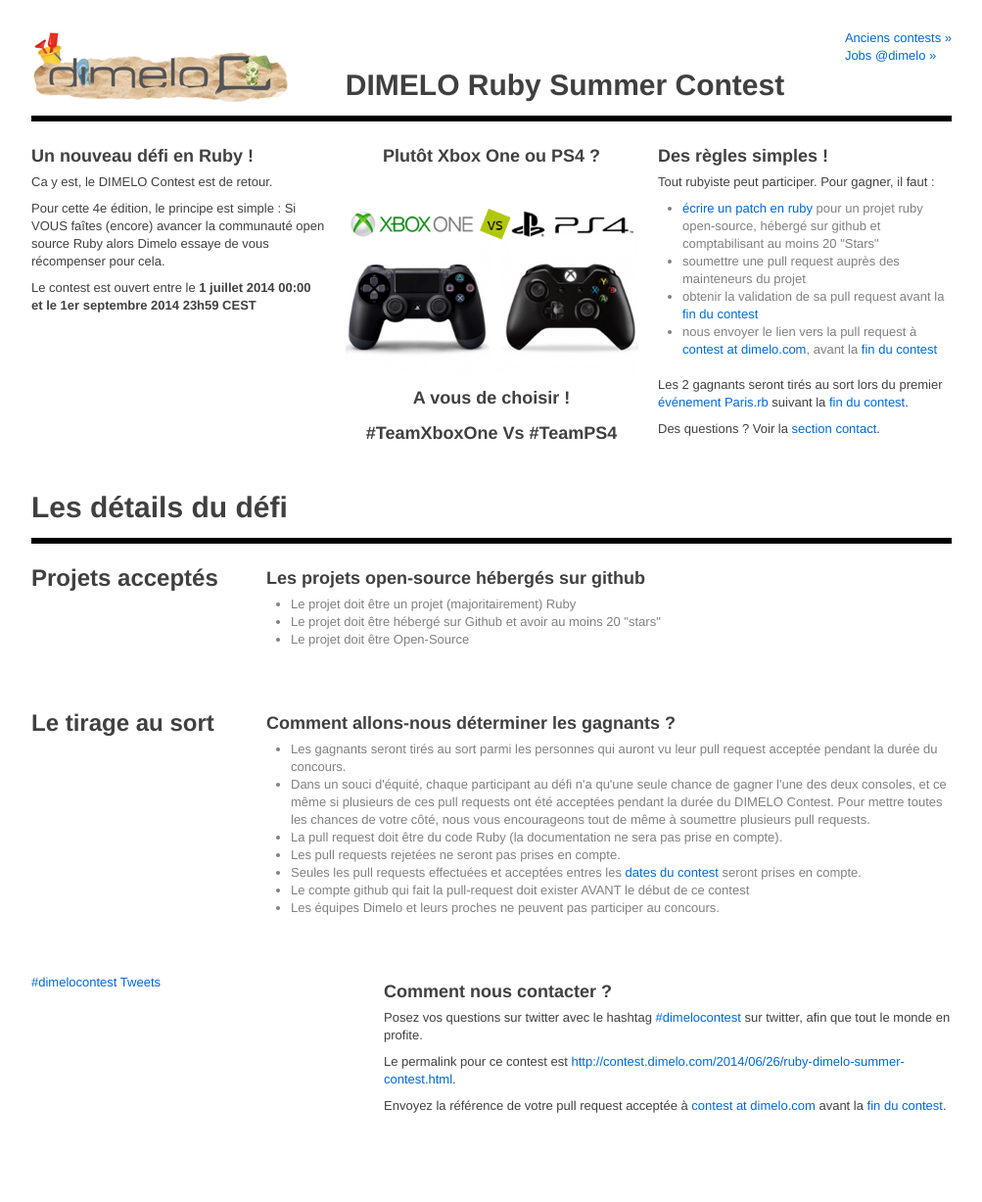
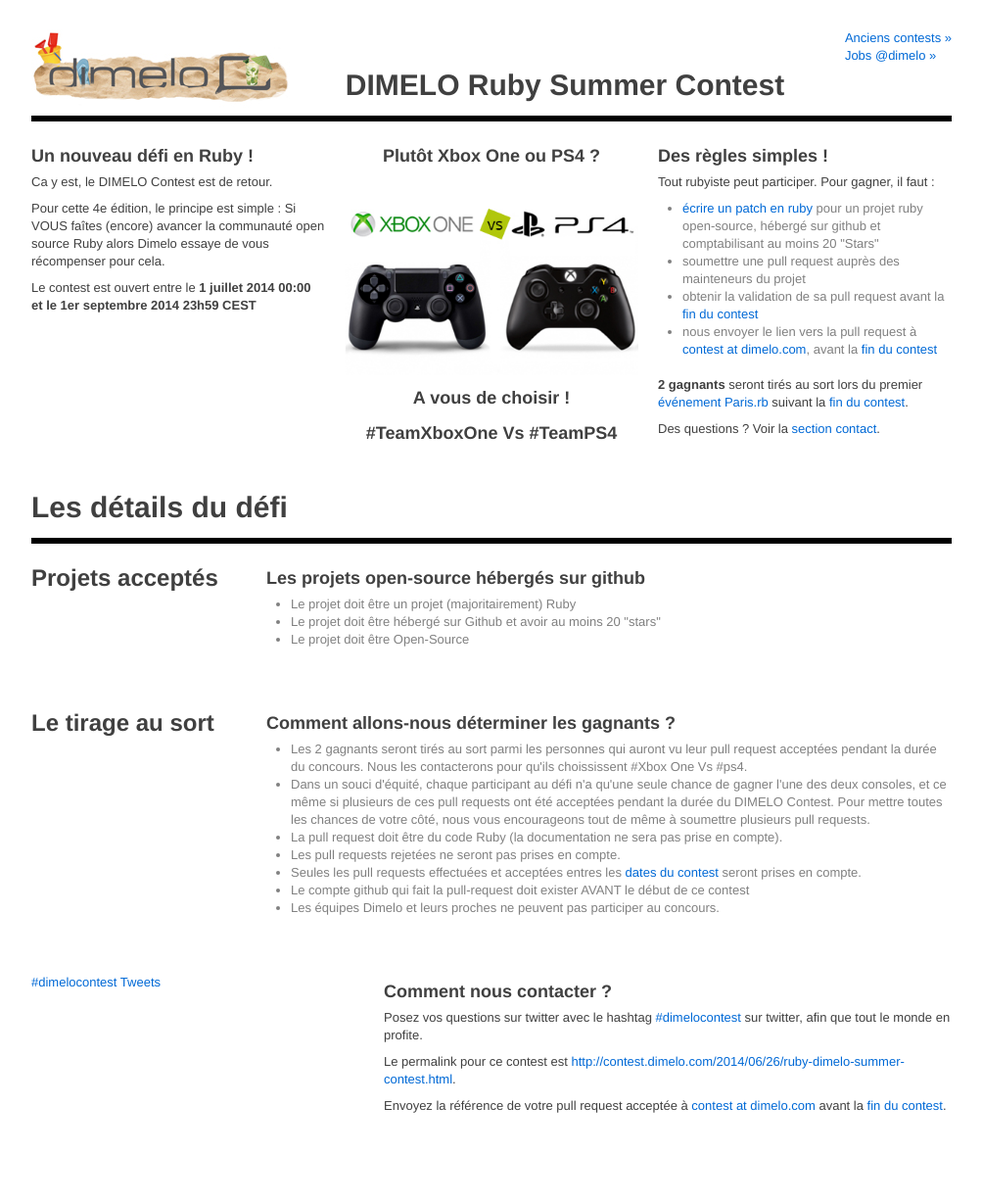
Before and after one commit to nel/nel.github.com, a Jekyll site: the page built from _posts/2014-06-26-ruby-dimelo-summer-contest.html, in a window 1280 px wide. Shown: the whole page at 98% size, without its empty margins (138-1141 px from the left). Built offline with Jekyll 4.4.1, drawn with Linux system fonts in a browser that asks for light colours; comment, search, counter and statistics services are not loaded.

Commit message:
fix: change layout

```diff
--- a/_posts/2014-06-26-ruby-dimelo-summer-contest.html
+++ b/_posts/2014-06-26-ruby-dimelo-summer-contest.html
@@ -67,7 +67,7 @@
       <h3>Comment allons-nous déterminer les gagnants ?</h3>
       <ul>
         <li>
-          Les gagnants seront tirés au sort parmi les personnes qui auront vu leur pull request acceptée pendant la durée du concours.
+          Les 2 gagnants seront tirés au sort parmi les personnes qui auront vu leur pull request acceptées pendant la durée du concours. Nous les contacterons pour qu'ils choississent #Xbox One Vs #ps4.
         </li>
         <li>
           Dans un souci d'équité, chaque participant au défi n'a qu'une seule chance de gagner l'une des deux consoles, et ce même si plusieurs de ces pull requests ont été acceptées pendant la durée du DIMELO Contest. Pour mettre toutes les chances de votre côté, nous vous encourageons tout de même à soumettre plusieurs pull requests.
```
Also changed, not shown: other parts of _posts/2014-06-26-ruby-dimelo-summer-contest.html (+1 -1 lines).
